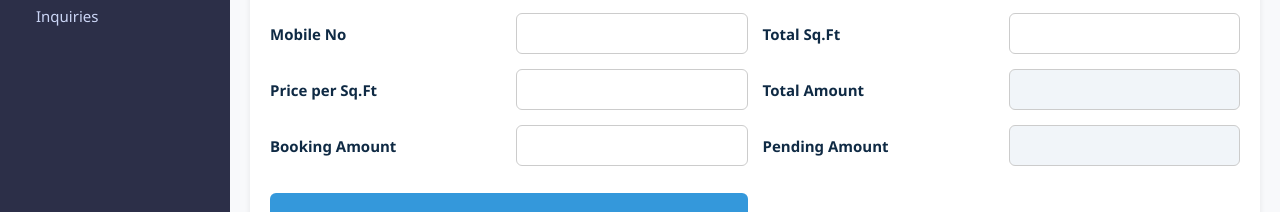
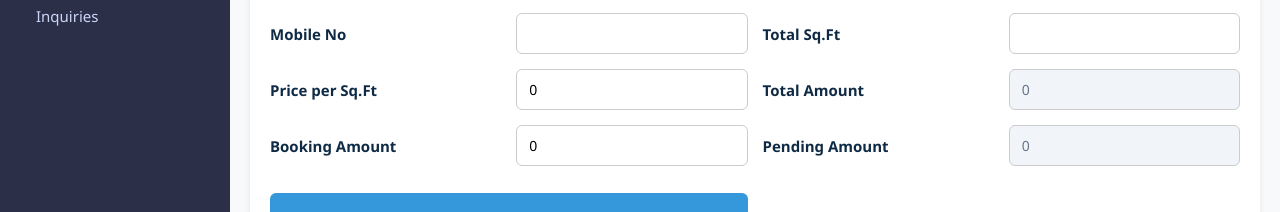
Before and after one commit to Dev-Yanshu17/admin-frontend, a React (Create React App) app: page /bookings in a window 1280 px wide. Shown: the part 291-503 px from the top of the page. Built offline with nearby package versions, Linux system fonts and the light colour scheme; no server answers.

Commit message:
amount seperate with comma

```diff
--- a/src/Pages/Booking.js
+++ b/src/Pages/Booking.js
@@ -149,6 +149,10 @@ const submitBooking = async (e) => {
   setLoading(false);
 };
 
+const formatINR = (value) => {
+  return new Intl.NumberFormat("en-IN").format(value || 0);
+};
+
   return (
     <div className="booking-container">
       <h2 className="page-title">Create Booking</h2>
@@ -232,10 +236,11 @@ const submitBooking = async (e) => {
 
         <label>Price per Sq.Ft</label>
         <input
-          type="number"
-          value={form.pricePerSqFeet}
+  type="text"
+  value={formatINR(form.pricePerSqFeet)}
   onChange={(e) => {
-            const price = Number(e.target.value || 0);
+    let value = e.target.value.replace(/\D/g, "");
+    const price = Number(value || 0);
     const sqFt = Number(form.totalSqFeet || 0);
     const total = sqFt * price;
 
@@ -249,14 +254,16 @@ const submitBooking = async (e) => {
 />
 
         <label>Total Amount</label>
-        <input readOnly value={form.totalAmount} />
+        <input readOnly value={formatINR(form.totalAmount)} />
 
         <label>Booking Amount</label>
         <input
-          type="number"
-          value={form.advancePayment}
+  type="text"
+  value={formatINR(form.advancePayment)}
   onChange={(e) => {
-            const adv = Number(e.target.value || 0);
+    let value = e.target.value.replace(/\D/g, "");
+    const adv = Number(value || 0);
+
     setForm((prev) => ({
       ...prev,
       advancePayment: adv,
@@ -266,7 +273,7 @@ const submitBooking = async (e) => {
 />
 
         <label>Pending Amount</label>
-        <input readOnly value={form.pendingAmount} />
+        <input readOnly value={formatINR(form.pendingAmount)} />
 
         <button disabled={loading}>
           {loading ? "Booking..." : "Book House"}
@@ -299,13 +306,13 @@ const submitBooking = async (e) => {
               <td>{b.houseNumber}</td>
               <td>{b.customerName}</td>
               <td>{b.paymentType.toUpperCase()}</td>
-              <td>₹{b.totalAmount}</td>
-              <td>₹{b.advancePayment}</td>
+              <td>₹{formatINR(b.totalAmount)}</td>
+              <td>₹{formatINR(b.advancePayment)}</td>
               <td>
                 {pendingMap[b._id] <= 0 ? (
   <strong style={{ color: "green" }}>SOLD</strong>
 ) : (
-  `₹${pendingMap[b._id] || b.totalAmount}`
+  `₹${formatINR(pendingMap[b._id] || b.totalAmount)}`
 )}
               </td>
               <td>{new Date(b.bookingDate).toLocaleDateString()}</td>
```
Lines whose indentation alone changed are shown as unchanged.
